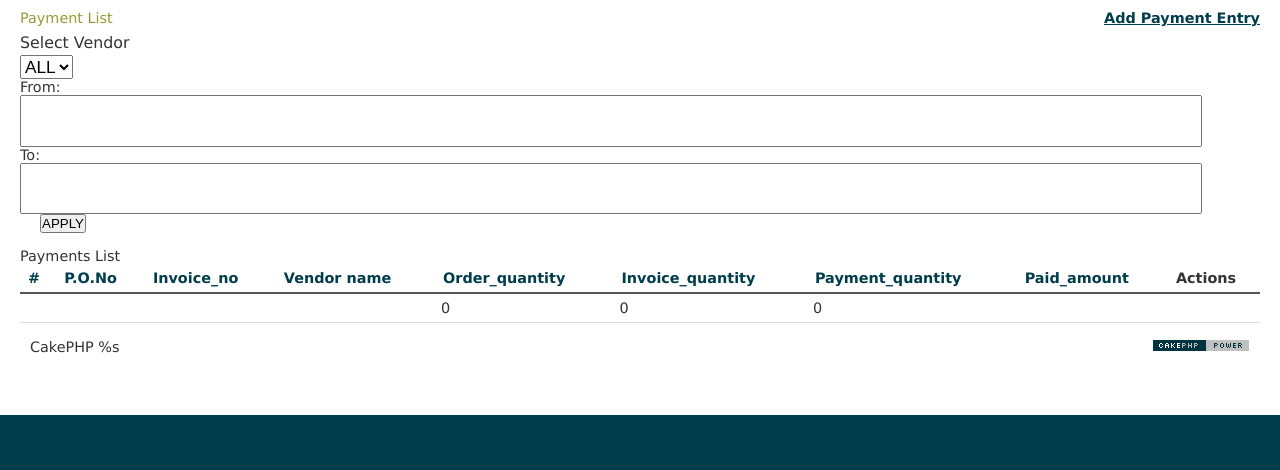
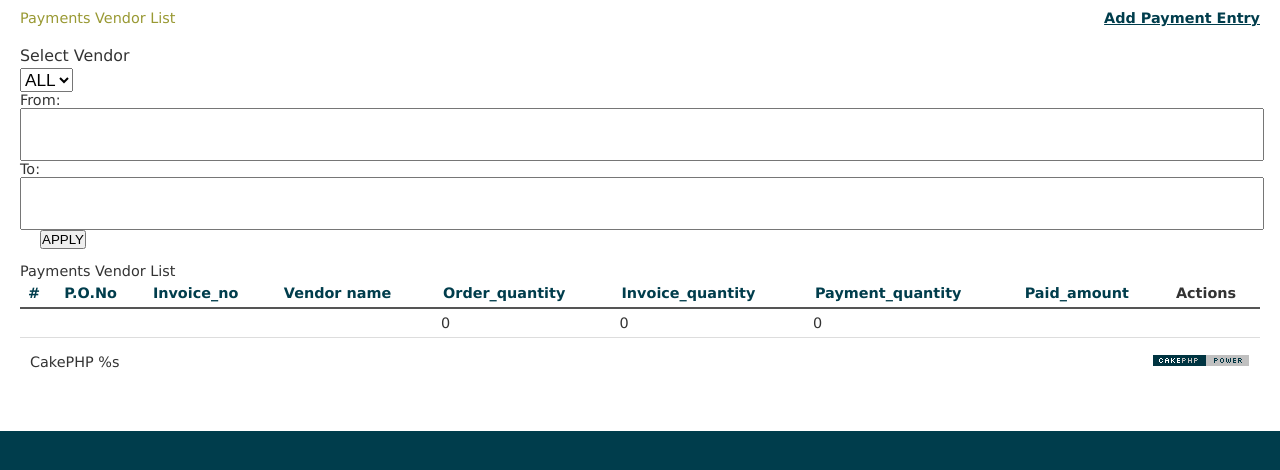
Before and after one commit to wekey123/wine_inventory, a CakePHP app: the page made by app/View/Payments/listpay.ctp in a window 1280 px wide. Shown: the part 47-517 px from the top of the page. Run offline with PHP 8.4 and a stand-in for CakePHP, Linux system fonts and the light colour scheme; the template is opened without the code that fills it, so the values that code supplies are empty; some libraries are stand-ins or nearby versions.

Commit message:
Payment page updates

```diff
--- a/app/View/Elements/nav.ctp
+++ b/app/View/Elements/nav.ctp
@@ -41,8 +41,11 @@
                              </li>
                              <li> <?php echo $this->Html->link('Payment',array('controller'=>'payments','action' => 'index'),array('class'=>trim($menuActive)=='Payment' ? 'menu-top-active dropdown-toggle' : 'dropdown-toggle','data-toggle'=>'dropdown','href'=>'#')); ?>
                               <ul class="dropdown-menu">
+                               		<li><?php echo $this->Html->link('Payment Vendor List',array('controller'=>'payments','action' => 'listpay'),array('style'=>'color:#222;','href'=>'#')); ?></li>
                                     <li><?php echo $this->Html->link('Payment List',array('controller'=>'payments','action' => 'index'),array('style'=>'color:#222;','href'=>'#')); ?></li>
+
                                     <li><?php echo $this->Html->link('Payment Entry',array('controller'=>'payments','action' => 'add'),array('style'=>'color:#222;','href'=>'#')); ?></li>
+
 							  </ul>
 
                               </li>
--- a/app/View/Payments/listpay.ctp
+++ b/app/View/Payments/listpay.ctp
@@ -1,13 +1,15 @@
 <?php echo $this->Html->css('jquery-ui.css');echo $this->Html->script('jquery-1.10.2');echo $this->Html->script('jquery-ui'); ?>
  <?php echo $this->element('tableScript'); ?>
+
  <div class="content-wrapper">
    <div class="container">
      <div class="row">
         <div class="col-md-12">
              <?php echo $this->Html->link('Add Payment Entry', array('action' => 'add'),array('class'=>'btn btn-primary','style'=>'margin-bottom:20px; float:right')); ?>
-            <h4 class="page-head-line">Payment List</h4>
-            <?php if(!empty($this->params['pass'][0])){ $paramsId = $this->params['pass'][0]; }else{ $paramsId = 'ALL'; } ?>
+            <h4 class="page-head-line">Payments Vendor List</h4>
+            <?php if(!empty($this->request->data['filterVendor'])){ $paramsId = $this->request->data['filterVendor']; }else{ $paramsId = 'ALL'; } ?>
             <div class="form-group">
+             <form method="post" name="searchSort">
                 <label>Select Vendor</label>
                 <select class="form-control" name="filterVendor" id="filterVendor">
                   <option value="ALL" <?php if($paramsId == "ALL"){ echo "selected"; } ?> style="width:45%; float:left">ALL</option>
@@ -15,13 +17,9 @@
                       <option value="<?php echo h($key); ?>"  <?php if($paramsId == $key){ echo "selected"; } ?>  style="width:45%; float:left"><?php echo h($vend); ?></option>
                     <?php } ?>
                 </select>
+            </div>
 
-            </div>
-             <form method="post" name="searchSort">
-         	  <p>
-               From: <input class="datepicker" id="dateFrom" name="dateFrom" type="text" value="<?php echo isset($data) ? $data['dateFrom'] : ''?>">
-               To: <input class="datepicker" name="dateTo" id="dateTo" type="text" value="<?php echo isset($data) ? $data['dateTo'] : ''?>">
-           		<button class="buttApply" style="margin-left:20px;">APPLY</button></p>
+         	             <p>From: <input class="datepicker" id="dateFrom" name="dateFrom" type="text" value="<?php echo isset($data) ? $data['dateFrom'] : $this->request->data['dateFrom']?>"> To: <input class="datepicker" name="dateTo" id="dateTo" type="text" value="<?php echo isset($data) ? $data['dateTo'] : $this->request->data['dateTo']?>"><button class="buttApply" style="margin-left:20px;">APPLY</button></p>
            </form>
         </div>
         <div class="col-md-12">
@@ -33,11 +31,11 @@
                      <!--    Hover Rows  -->
                     <div class="panel panel-default">
                         <div class="panel-heading">
-                           <?php echo __('Payments List'); ?>
+                           <?php echo __('Payments Vendor List'); ?>
                         </div>
                         <div class="panel-body">
                            <div class="table-responsive" style="overflow-x:hidden;">
-                                <table id="example" class="table table-striped table-bordered" cellspacing="0" width="100%">
+    <table class="table table-striped table-bordered" cellspacing="0" width="100%">
 	<thead>
 	<tr>
 			<th><?php echo $this->Paginator->sort('#'); ?></th>
@@ -64,12 +62,12 @@
         <td><?php echo h($this->Util->getVendorNameAlone($payment['Payment']['vendor_id'])); ?>&nbsp;</td>
         <td><?php echo $po_qty = $this->Util->getOrderQuantity($payment['Payment']['po_no']); ?>&nbsp;</td>
         <td><?php echo $inv_qty = $this->Util->getInvoiceQuantity($payment['Payment']['invoice_no']); ?>&nbsp;</td>
-        <td><?php echo $payment['Payment']['payment_qty']; //$payment['Payment']['payment_qty']; ?>&nbsp;</td>
-		<td><?php echo $this->Util->currencyFormat($payment['Payment']['payment_amount']);
+        <td><?php echo $payment[0]['total_quantity']; //$payment['Payment']['payment_qty']; ?>&nbsp;</td>
+		<td><?php echo $this->Util->currencyFormat($payment[0]['total_amount']);
 		$total['invoice_qty']+=$inv_qty;
 		$total['order_qty']+=$po_qty;
-		$total['qty']+=$payment['Payment']['payment_qty'];
-		$total['amount']+=$payment['Payment']['payment_amount'];
+		$total['qty']+=$payment[0]['total_quantity'];
+		$total['amount']+=$payment[0]['total_amount'];
 		 ?>&nbsp;</td>
 		<td class="actions">
 			<?php echo $this->Html->link(__('View'), array('action' => 'view', $payment['Payment']['invoice_no'])); ?> |
@@ -77,7 +75,7 @@
 		</td>
 	</tr>
 <?php $i++; endforeach; ?>
-	<tr id="totalrow"><td colspan="4"></td><td><?php echo  $total['qty']; ?></td><td><?php echo  $total['qty']; ?></td><td><?php echo  $total['qty']; ?></td><td colspan="2"><?php echo  $this->Util->currencyFormat($total['amount']); ?></td></tr>
+	<tr id="totalrow"><td colspan="4"></td><td><?php echo  $total['invoice_qty']; ?></td><td><?php echo  $total['order_qty']; ?></td><td><?php echo  $total['qty']; ?></td><td colspan="2"><?php echo  $this->Util->currencyFormat($total['amount']); ?></td></tr>
 	</tbody>
 	</table>
     						</div>
@@ -86,16 +84,14 @@
                     <!-- End  Hover Rows  -->
          </div>
     </div>
+
 <script>
-	$/*('#filterVendor').on('change',function(e){
-		window.location = '/payments/mew/'+$(this).val();
-	});	*/
-
+$(document).ready(function() {
 	  $(function() {
 		$('.datepicker').datepicker({
 			format: 'yyyy/mm/dd',
 			startDate: '-3d'
 		});
 	  });
-
+});
 </script>
--- a/app/webroot/js/angular/page/cart.html
+++ b/app/webroot/js/angular/page/cart.html
@@ -78,7 +78,7 @@
 
     <div class="row"  style="margin:0 0 0 25px; border-top-color:#0000FF;">
         <div class="col-lg-7" style="text-align:right"><span style="font-weight:bold;">Order Total:</span> ${{ cartTotalSum() }}</div>
-        <div class="col-lg-5" style="text-align:center"><input type="checkbox"  ng-model="storepo" />  No Purchase Order (Only For Invoice)</div>
+        <div class="col-lg-5" style="text-align:center" ng-if="addCart"><input type="checkbox"  ng-model="storepo" />  No Purchase Order (Only For Invoice)</div>
     </div>
 
     <div class="row"  style="margin:0 0 0 25px; border-top-color:#0000FF;">
```
Also changed, not shown: app/Controller/PaymentsController.php (+23 -7 lines). Lines whose indentation alone changed are shown as unchanged.
